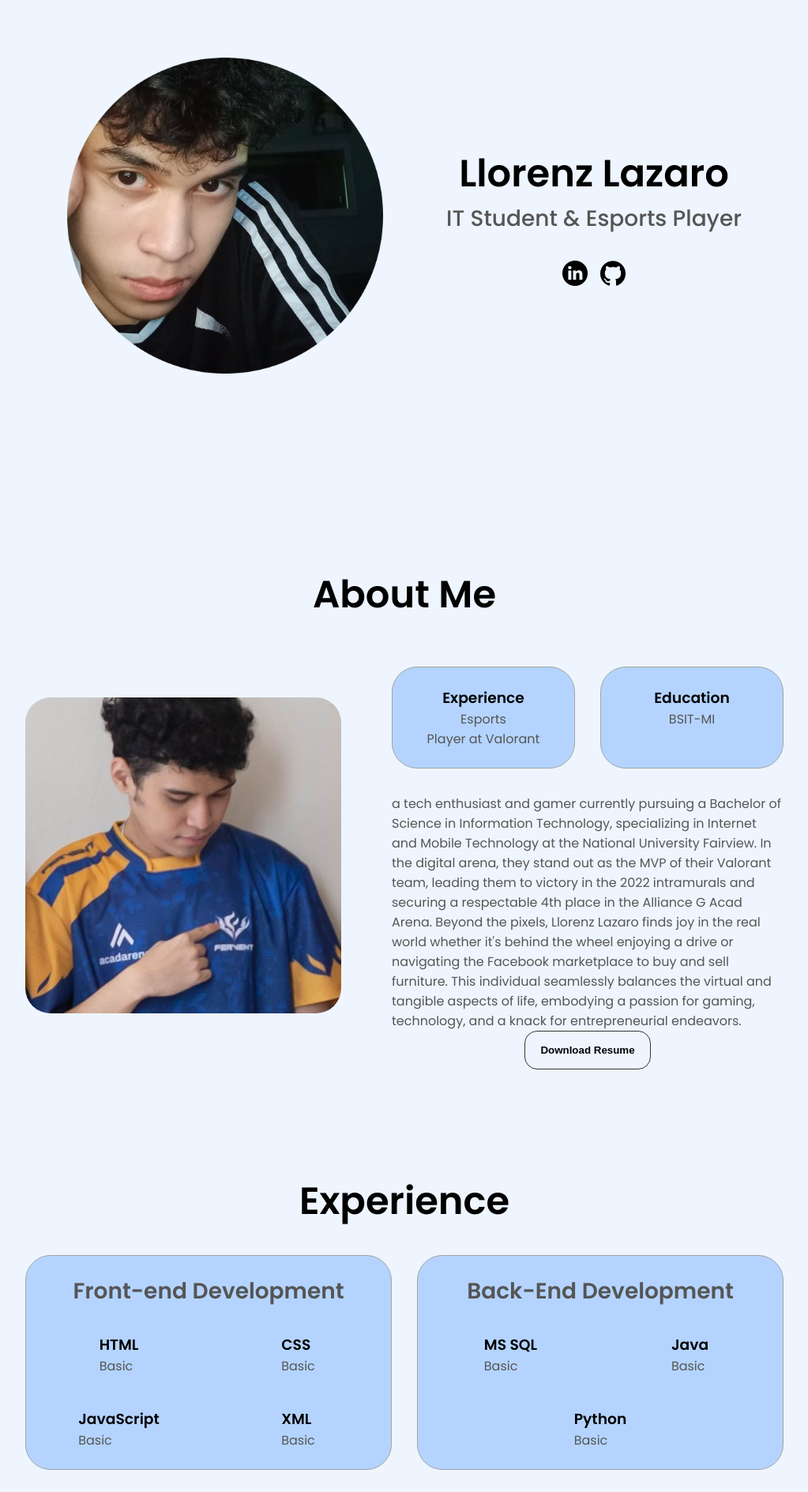
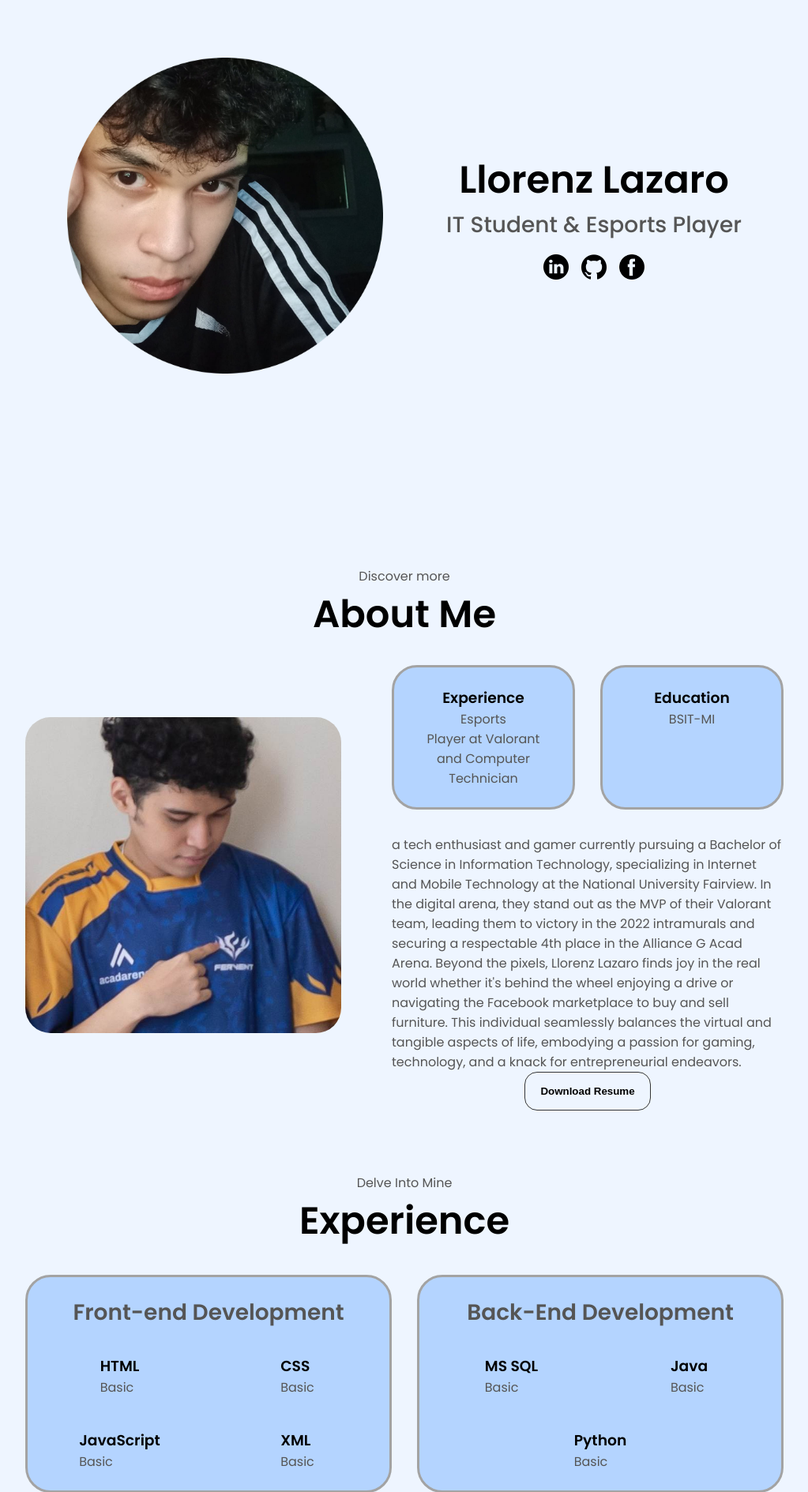
Before and after one commit to Shogun013/Personal-Webpage, a PHP site: page / in a window 1280 px wide. Shown: the part 211-2100 px from the top of the page at 79% size, without its empty margins (128-1151 px from the left). Run offline with PHP 8.4, Linux system fonts and the light colour scheme.

Commit message:
Description changes and border

```diff
--- a/index.html
+++ b/index.html
@@ -43,7 +43,6 @@
       <div class="section__text">
         <h1 class="title">Llorenz Lazaro</h1>
         <p class="section__text__p2">IT Student & Esports Player</p>
-        <div class="btn-container">
         <div id="socials-container">
           <img
             src="./assets/linkedin.png"
@@ -57,10 +56,17 @@
             class="icon"
             onclick="location.href='https://github.com/Shogun013'"
           />
+            <img
+              src="./assets/facebook.png"
+              alt="My LinkedIn profile"
+              class="icon"
+              onclick="location.href='https://www.facebook.com/llorenz.lazaro/'"
+            />
         </div>
       </div>
     </section>
     <section id="about">
+      <p class="section__text__p1">Discover more</p>
       <h1 class="title">About Me</h1>
       <div class="section-container">
         <div class="section__pic-container">
@@ -74,7 +80,7 @@
           <div class="about-containers">
             <div class="details-container">
               <h3>Experience</h3>
-              <p>Esports <br />Player at Valorant</p>
+              <p>Esports <br />Player at Valorant and Computer Technician</p>
             </div>
             <div class="details-container">
               <h3>Education</h3>
@@ -102,6 +108,7 @@
       </div>
     </section>
     <section id="experience">
+      <p class="section__text__p1">Delve Into Mine</p>
       <h1 class="title">Experience</h1>
       <div class="experience-details-container">
         <div class="about-containers">
@@ -161,6 +168,7 @@
       </div>
     </section>
     <section id="projects">
+      <p class="section__text__p1">Navigate Through My Recent</p>
       <h1 class="title">Projects</h1>
       <div class="experience-details-container">
         <div class="about-containers">
@@ -229,6 +237,7 @@
 
     </section>
     <section id="contact">
+      <p class="section__text__p1">Connect Further</p>
       <h1 class="title">Contact Me</h1>
       <div class="contact-info-upper-container">
         <div class="contact-info-container">
@@ -249,7 +258,7 @@
         </div>
         <div class="contact-info-container">
             <img
-              src="./assets/facebook.jpg"
+              src="./assets/facebook.png"
               alt="facebook icon"
               class="icon contact-icon"
             />
--- a/style.css
+++ b/style.css
@@ -181,7 +181,7 @@ section {
 
 .section__text {
   align-self: center;
-  text-align: left;
+  text-align: center;
 }
 
 .section__text p {
@@ -319,7 +319,7 @@ border-radius: 1rem;
   flex: 1;
   background: #B4D4FF;
   border-radius: 2rem;
-  border: rgb(53, 53, 53) 0.1rem solid;
+  border: rgb(53, 53, 53) 0.2rem solid;
   border-color: rgb(163, 163, 163);
   text-align: center;
 }
```
Also changed, not shown: assets/facebook.jpg (deleted), assets/facebook.png, assets/facebook1.png (added).
